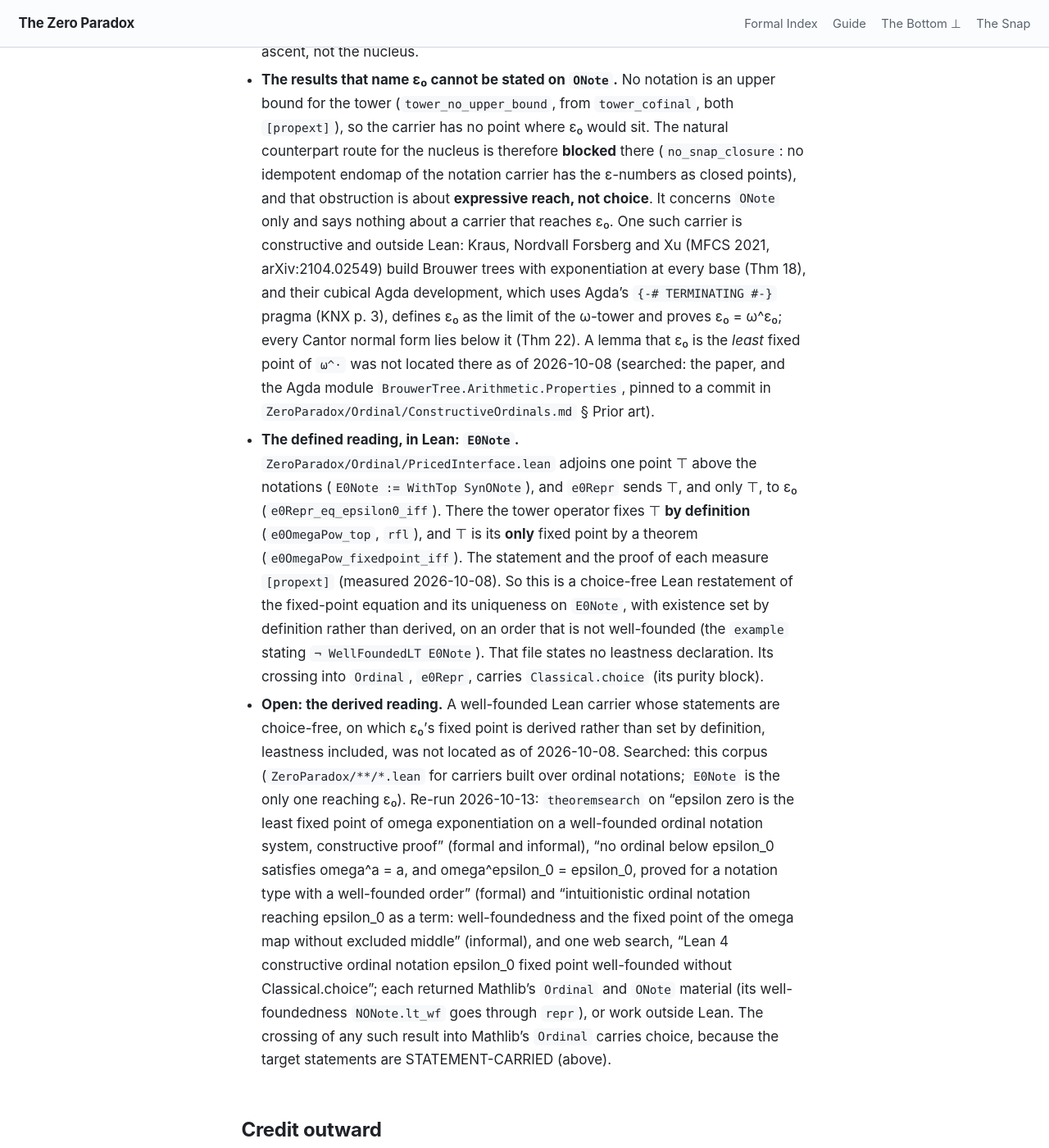
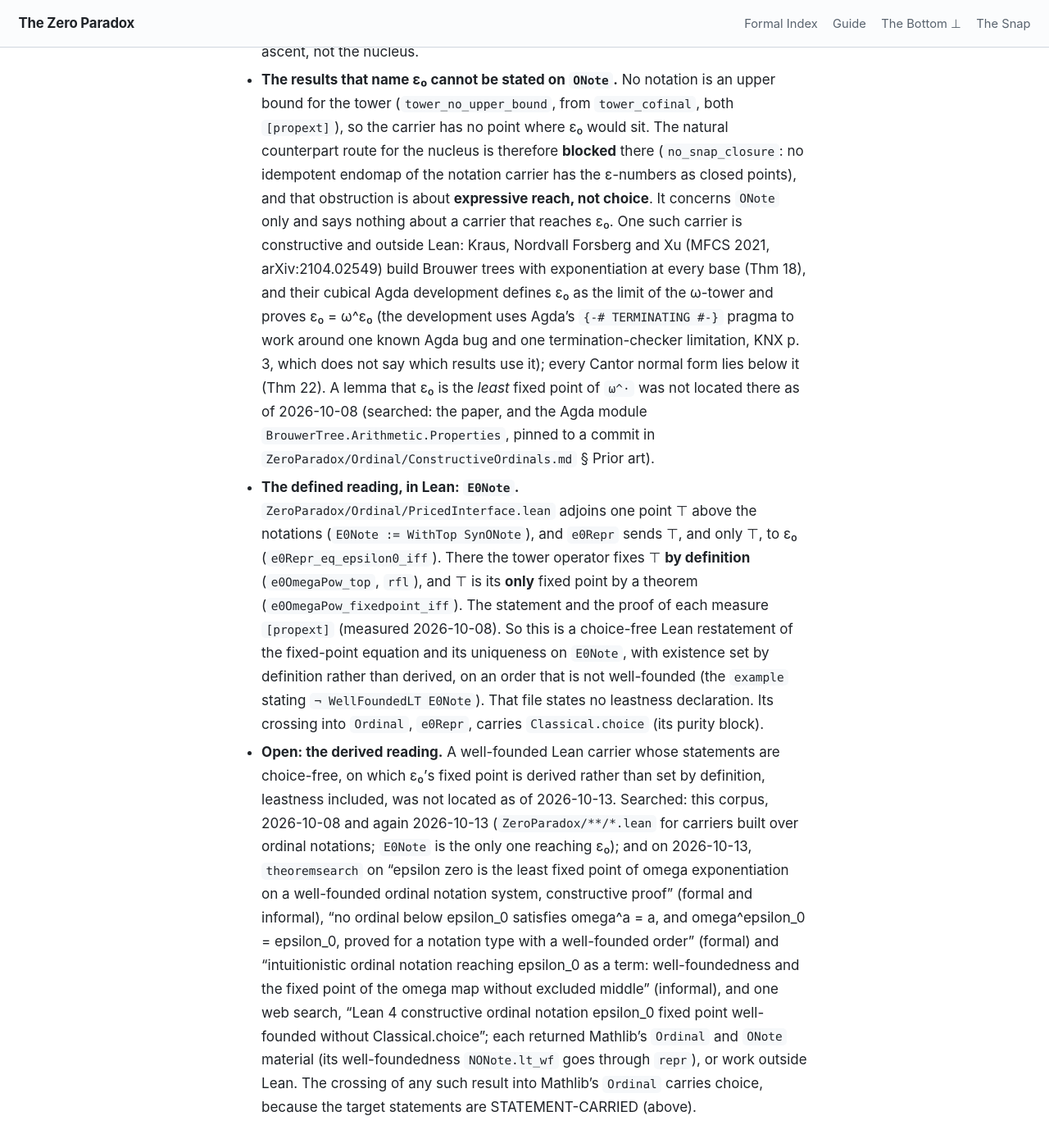
Before and after one commit to timbrigham/ZeroParadox, a Jekyll site: the page built from ZeroParadox/Ordinal/SnapNucleus.md, in a window 1280 px wide and 1400 px high, scrolled down 2401 px. Shown: the whole window at 82% size. Built offline with Jekyll 4.4.1, drawn with Linux system fonts in a browser that asks for light colours; our own code applies the rules of GitHub Pages for plain Markdown files.

Commit message:
W4-C1 round 2: restore both E0Note readings, date the re-run search, scope the iterate claim
Co-Authored-By: Claude Opus 5.5 (1M context) <noreply@anthropic.com>
Claude-Session: https://claude.ai/code/session_01DYrKY8CR8AeESMvjGVQtzA

```diff
--- a/ZeroParadox/Ordinal/SnapNucleus.md
+++ b/ZeroParadox/Ordinal/SnapNucleus.md
@@ -74,9 +74,10 @@ part (measured 2026-10-08):
   points), and that obstruction is about **expressive reach, not choice**. It concerns `ONote` only
   and says nothing about a carrier that reaches ε₀. One such carrier is constructive and outside
   Lean: Kraus, Nordvall Forsberg and Xu (MFCS 2021, arXiv:2104.02549) build Brouwer trees with
-  exponentiation at every base (Thm 18), and their cubical Agda development, which uses Agda's
-  `{-# TERMINATING #-}` pragma (KNX p. 3), defines ε₀ as the limit
-  of the ω-tower and proves ε₀ = ω^ε₀; every Cantor normal form lies below it (Thm 22). A lemma that
+  exponentiation at every base (Thm 18), and their cubical Agda development defines ε₀ as the limit
+  of the ω-tower and proves ε₀ = ω^ε₀ (the development uses Agda's `{-# TERMINATING #-}` pragma to work
+  around one known Agda bug and one termination-checker limitation, KNX p. 3, which does not say which
+  results use it); every Cantor normal form lies below it (Thm 22). A lemma that
   ε₀ is the *least* fixed point of `ω^·` was not located there as of 2026-10-08 (searched: the paper,
   and the Agda module `BrouwerTree.Arithmetic.Properties`, pinned to a commit in
   `ZeroParadox/Ordinal/ConstructiveOrdinals.md` § Prior art).
@@ -90,9 +91,9 @@ part (measured 2026-10-08):
   well-founded (the `example` stating `¬ WellFoundedLT E0Note`). That file states no leastness
   declaration. Its crossing into `Ordinal`, `e0Repr`, carries `Classical.choice` (its purity block).
 * **Open: the derived reading.** A well-founded Lean carrier whose statements are choice-free, on which ε₀'s fixed point is derived
-  rather than set by definition, leastness included, was not located as of 2026-10-08. Searched: this
-  corpus (`ZeroParadox/**/*.lean` for carriers built over ordinal notations; `E0Note` is the only one
-  reaching ε₀). Re-run 2026-10-13: `theoremsearch` on "epsilon zero is the least fixed point of omega
+  rather than set by definition, leastness included, was not located as of 2026-10-13. Searched: this
+  corpus, 2026-10-08 and again 2026-10-13 (`ZeroParadox/**/*.lean` for carriers built over ordinal notations; `E0Note` is the
+  only one reaching ε₀); and on 2026-10-13, `theoremsearch` on "epsilon zero is the least fixed point of omega
   exponentiation on a well-founded ordinal notation system, constructive proof" (formal and
   informal), "no ordinal below epsilon_0 satisfies omega^a = a, and omega^epsilon_0 = epsilon_0,
   proved for a notation type with a well-founded order" (formal) and "intuitionistic ordinal notation
```
Also changed, not shown: ZeroParadox/Ordinal/Epsilon0MinMax.md (+5 -6 lines), ZeroParadox/Ordinal/OrdinalChoiceEssential.md (+2 -2 lines), ZeroParadox/Ordinal/PricedInterface.md (+12 -7 lines), scripts/build_zpn.py (+5 -4 lines), 3 other files.
